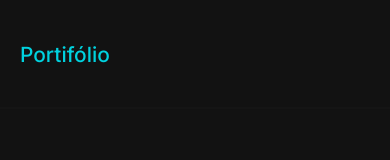
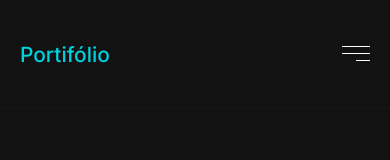
Before and after one commit to Jonathas-bonfim/portifolio, a React (Vite) app: page / in a window 390 px wide. Shown: the top 160 px of the page. Built offline with nearby package versions, Linux system fonts and the light colour scheme.

Commit message:
feat: menu mobile responsived

```diff
--- a/src/components/Header/index.scss
+++ b/src/components/Header/index.scss
@@ -28,6 +28,14 @@
     width: 100%;
   }
 
+  .menu-hamburguer {
+    opacity: 0;
+    visibility: hidden;
+    pointer-events: none;
+    max-height: 0;
+    max-width: 0;
+  }
+
   .button {
     font-family: $primaryFont;
     font-style: normal;
@@ -47,7 +55,8 @@
     );
   }
 
-  .header-content {
+  .header-content,
+  .header-content--open {
     display: flex;
     align-items: center;
     justify-content: center;
@@ -84,8 +93,42 @@
 
   @include media-max($breackpoint1024) {
     width: 100%;
+    position: relative;
+
+    .menu-hamburguer {
+      opacity: 1;
+      visibility: visible;
+      pointer-events: all;
+      max-height: none;
+      max-width: none;
+
+      background: transparent;
+      border: none;
+    }
+
     .header-content {
-      display: none;
+      opacity: 0;
+      visibility: hidden;
+      pointer-events: none;
+      max-height: 0;
+      max-width: 0;
+      position: absolute;
+
+      // transition: all 0.1s;
+
+      &--open {
+        flex-direction: column;
+        z-index: 1;
+
+        position: absolute;
+        top: 115px;
+        left: 0;
+        right: 0;
+        background: #000;
+        height: 50vh;
+
+        // transition: all 0.1s;
+      }
     }
   }
 }
--- a/src/components/Header/index.tsx
+++ b/src/components/Header/index.tsx
@@ -1,13 +1,24 @@
+import { useState } from 'react';
+import hamburguer from '../../assets/images/header/menu-hamburguer.svg'
+
 import './index.scss'
 
 export function Header() {
+  const [menuMobileOpen, setMenuMobileOpen] = useState(false)
+
   function handleClickScroll(item: string) {
     const element = document.getElementById(item);
     if (element) {
       element.scrollIntoView({ behavior: 'smooth' });
     }
-    console.log({ item, element })
+    if (window.innerWidth <= 1024) {
+      setMenuMobileOpen(!menuMobileOpen)
+    }
   }
+  function handleToggleMenuMobile() {
+    setMenuMobileOpen(!menuMobileOpen)
+  }
+
   return (
     <header className="header-desktop">
       <section className="container-center">
@@ -16,7 +27,10 @@ export function Header() {
             Portifólio
           </button>
         </aside>
-        <nav className='header-content'>
+        <button className="menu-hamburguer" onClick={() => handleToggleMenuMobile()}>
+          <img src={hamburguer} alt="Menu Mobile" />
+        </button>
+        <nav className={menuMobileOpen ? 'header-content--open' : 'header-content'}>
           <button onClick={() => handleClickScroll('home')}>Home</button>
           <button onClick={() => handleClickScroll('about')}>Sobre mim</button>
           <button onClick={() => handleClickScroll('experiences')}>Experiência</button>
```
Also changed, not shown: src/assets/images/header/menu-hamburguer.svg (added).
